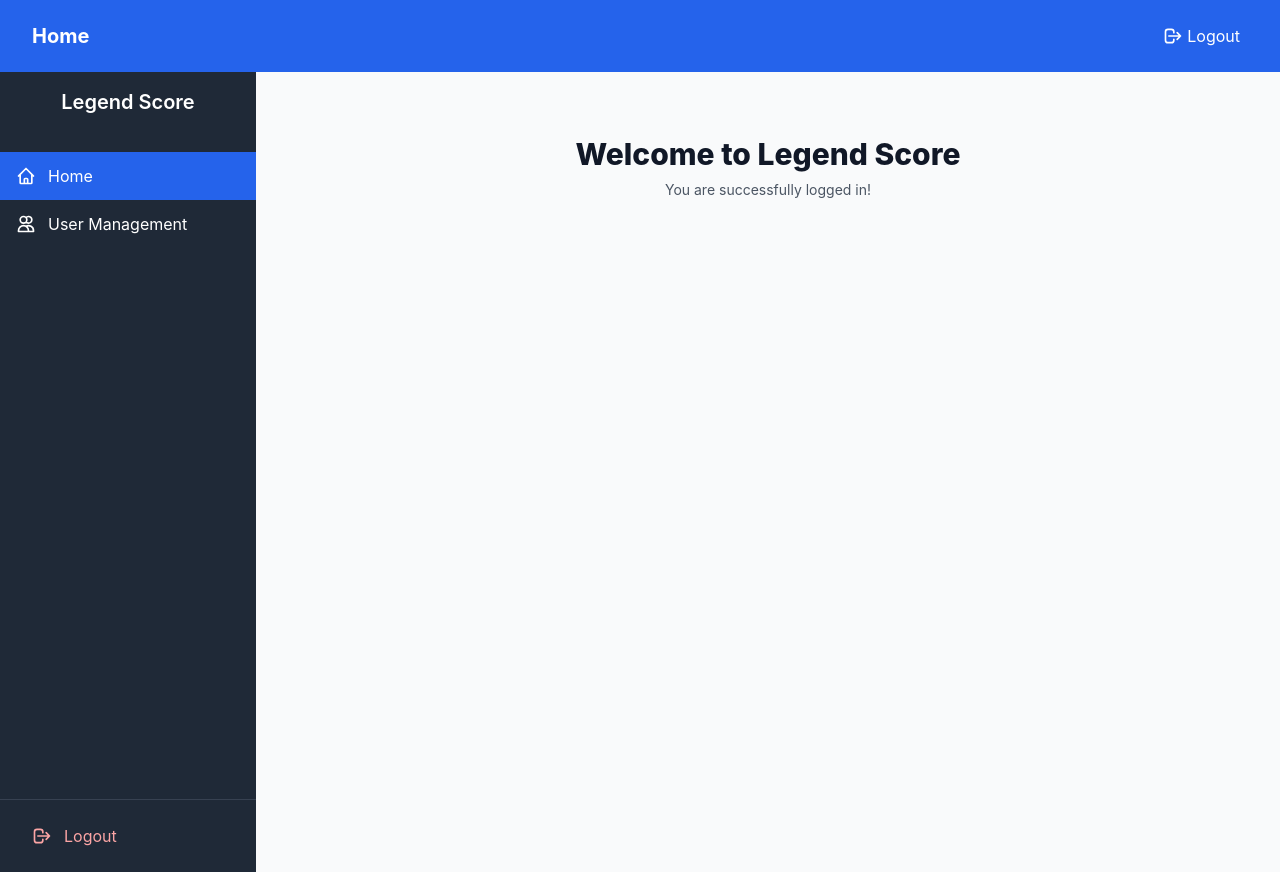
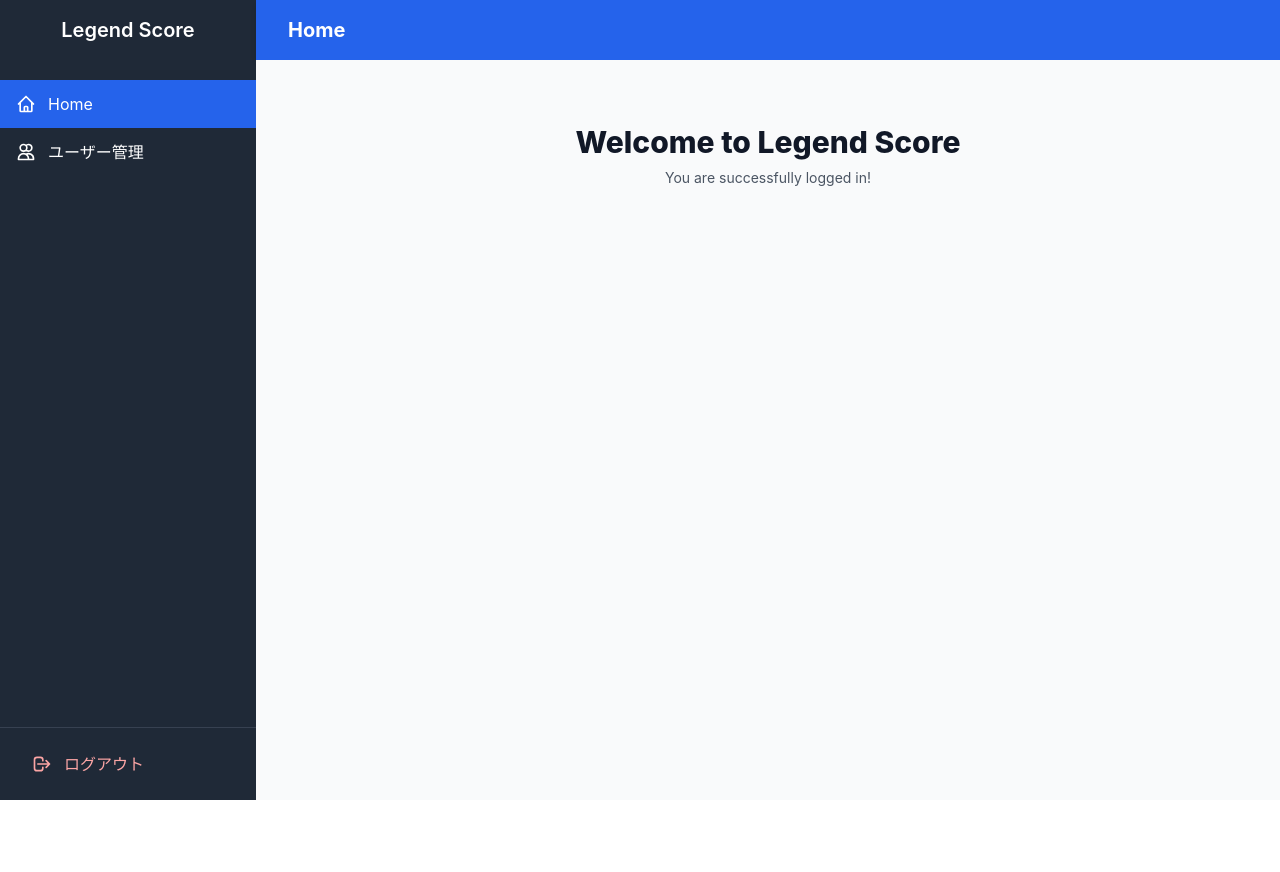
Before and after one commit to dsrice/legend_score, a React (Vite) app in the folder fe/ls-app/: page /home in a window 1280 px wide. After the commit the page ends 800 px from the top, so only its background shows below. Built offline with nearby package versions, Linux system fonts and the light colour scheme; sample sign-in values are in the browser's storage.

Commit message:
feat: 表示内容調整

```diff
--- a/fe/ls-app/src/components/AuthenticatedLayout.tsx
+++ b/fe/ls-app/src/components/AuthenticatedLayout.tsx
@@ -23,17 +23,17 @@ const AuthenticatedLayout: React.FC<AuthenticatedLayoutProps> = ({ children }) =
   };
 
   return (
-    <div className="min-h-screen flex flex-col">
-      {/* Header Area */}
-      <div className="header-area">
-        <Header pageName={getPageName()} />
+    <div className="min-h-screen flex">
+      {/* Side Menu */}
+      <div className="side-menu-container">
+        <Sidebar />
       </div>
 
-      {/* Screen Area - with horizontal layout */}
-      <div className="screen-area flex flex-grow">
-        {/* Side Menu */}
-        <div className="side-menu-container">
-          <Sidebar />
+      {/* Screen Area - with vertical layout */}
+      <div className="screen-area flex flex-col flex-grow">
+        {/* Header inside screen area */}
+        <div className="header-container">
+          <Header pageName={getPageName()} />
         </div>
 
         {/* Main Content */}
--- a/fe/ls-app/src/components/Header.tsx
+++ b/fe/ls-app/src/components/Header.tsx
@@ -19,28 +19,6 @@ const Header: React.FC<HeaderProps> = ({ pageName }) => {
       <div className="max-w-7xl mx-auto px-4 sm:px-6 lg:px-8 py-4">
         <div className="flex justify-between items-center">
           <h1 className="text-xl font-bold">{pageName}</h1>
-
-          {/* Logout button */}
-          <button
-            onClick={handleLogout}
-            className="p-2 rounded-md hover:bg-blue-700 transition-colors focus:outline-none flex items-center"
-          >
-            <svg
-              xmlns="http://www.w3.org/2000/svg"
-              className="h-5 w-5 mr-1"
-              fill="none"
-              viewBox="0 0 24 24"
-              stroke="currentColor"
-            >
-              <path
-                strokeLinecap="round"
-                strokeLinejoin="round"
-                strokeWidth={2}
-                d="M17 16l4-4m0 0l-4-4m4 4H7m6 4v1a3 3 0 01-3 3H6a3 3 0 01-3-3V7a3 3 0 013-3h4a3 3 0 013 3v1"
-              />
-            </svg>
-            Logout
-          </button>
         </div>
       </div>
     </header>
--- a/fe/ls-app/src/components/Sidebar.tsx
+++ b/fe/ls-app/src/components/Sidebar.tsx
@@ -72,7 +72,7 @@ const Sidebar: React.FC = () => {
                   d="M12 4.354a4 4 0 110 5.292M15 21H3v-1a6 6 0 0112 0v1zm0 0h6v-1a6 6 0 00-9-5.197M13 7a4 4 0 11-8 0 4 4 0 018 0z"
                 />
               </svg>
-              User Management
+              ユーザー管理
             </button>
           </li>
         </ul>
@@ -98,7 +98,7 @@ const Sidebar: React.FC = () => {
               d="M17 16l4-4m0 0l-4-4m4 4H7m6 4v1a3 3 0 01-3 3H6a3 3 0 01-3-3V7a3 3 0 013-3h4a3 3 0 013 3v1"
             />
           </svg>
-          Logout
+          ログアウト
         </button>
       </div>
     </div>
--- a/fe/ls-app/src/pages/UserList.tsx
+++ b/fe/ls-app/src/pages/UserList.tsx
@@ -118,7 +118,7 @@ const UserList: React.FC = () => {
 
         {/* Filter Form */}
         <div className="bg-white shadow rounded-lg mb-6 p-4">
-          <h2 className="text-lg font-medium mb-4">Filter Users</h2>
+          <h2 className="text-lg font-medium mb-4">検索条件</h2>
           <form onSubmit={handleFilterSubmit} className="grid grid-cols-1 gap-4 sm:grid-cols-3">
             <div>
               <label htmlFor="user-id" className="block text-sm font-medium text-gray-700">User ID</label>
```
